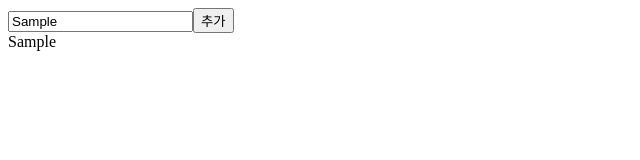
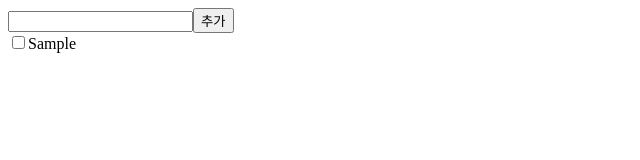
Before and after one commit to bitna1218/react_study, a React (Create React App) app: page / in a window 1280 px wide. Both pictures are taken after typing "Sample" into the empty fields and a click on the button "추가". Shown: the top 160 px of the page, without its empty margins (0-640 px from the left). Built offline with nearby package versions, Linux system fonts and the light colour scheme.

Commit message:
미니프로젝트 할일목록만들기_추가할때엔터기능 몇 input창리셋

```diff
--- a/src/App.js
+++ b/src/App.js
@@ -1,25 +1,41 @@
 import './App.css';
-import React, { useState } from 'react';
+import React, { useState,useRef } from 'react';
 
 function App() {
   const [todoList,setTodoList] = useState([]);
   const [value,setValue] = useState("");
+  const indexVal = useRef(0);
+
+  function addEvent(){
+
+    setTodoList([...todoList, { id: indexVal.current, text:value, done: false }])
+    indexVal.current+=1
+    setValue("");
+
+  }
+
+  function inputEvent(e){
+    setValue(e.target.value);
+  }
+
+  function enterEvent(e){
+    if(e.key === 'Enter'){
+      addEvent();
+    }
+  }
+
+  function checkboxEvent(){
+    alert('sss')
+  }
+
   return (
     <div className="App">
-      <input type='text' onChange={function(e){
-
-        setValue(e.target.value);
-
-      }}/>
-      <button onClick={function(){
-
-        setTodoList([...todoList, value])
-
-      }}>추가</button>
+      <input type='text' value={value} onChange={inputEvent} onKeyDown={enterEvent}/>
+      <button onClick={addEvent}>추가</button>
 
       <div>
-        {todoList.map((item, index) => (
-          <div key={index}>{item}</div>
+        {todoList.map((item) => (
+          <div key={item.id} id={item.id}><input type='checkbox' onChange={checkboxEvent}/>{item.text}</div>
         ))}
       </div>
 
```
